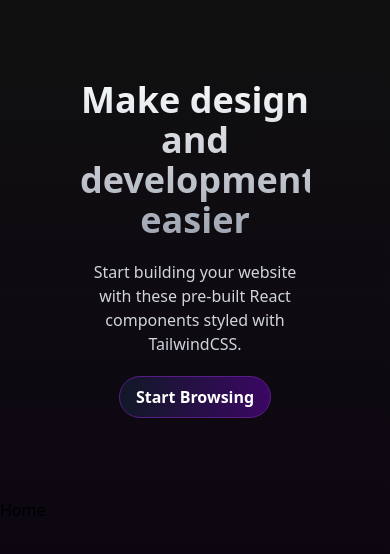
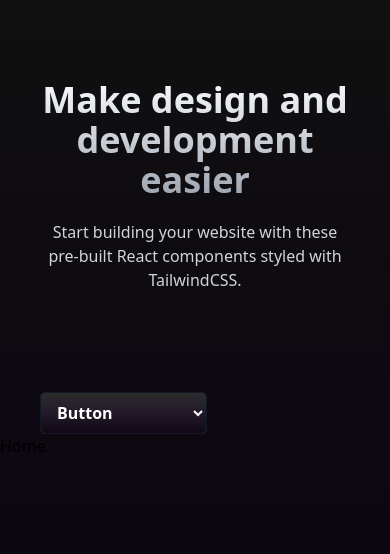
Before and after one commit to yoshilynfujitani/TailEssence, a React (Vite) app: page / in a window 390 px wide. Shown: the top 554 px of the page. Built offline with nearby package versions, Linux system fonts and the light colour scheme.

Commit message:
Added: Filter for component type

```diff
--- a/src/App.jsx
+++ b/src/App.jsx
@@ -1,11 +1,19 @@
+import { useState } from "react";
 import Header from "./Components/Header";
 import Home from "./Home";
+import Filter from "./Components/Filter";
 
 function App() {
+  const [currentItem, setCurrentItem] = useState();
+
+  const handleCurrentItem = (itemType) => {
+    setCurrentItem(itemType);
+  };
   return (
     <main className="h-screen w-screen overflow-clip bg-gradient-to-b from-bg-gradient1 to-bg-gradient2 ">
       <Header />
-      <Home />
+      <Filter handle={handleCurrentItem} />
+      <Home currentItem={currentItem} />
     </main>
   );
 }
--- /dev/null
+++ b/src/Components/Filter.jsx
@@ -0,0 +1,24 @@
+const Filter = ({ handle }) => {
+  const optionStyle = `bg-red-500 rounded-md`;
+  return (
+    <div className=" px-10 md:p-32 lg:p-48">
+      <select
+        onChange={(e) => handle(e.target.value)}
+        className="rounded-md py-2 px-3 bg-gradient-to-b from-[#2c2c2e] via-[#231A29] to-[#100814]  text-white border border-gray-900 font-semibold "
+      >
+        <option value="" disabled hidden>
+          Choose here
+        </option>
+        <option value="Button" className={optionStyle}>
+          Button
+        </option>
+        <option value="Nav">Navigation Bar</option>
+        <option value="Card" className="rounded-md">
+          Card
+        </option>
+      </select>
+    </div>
+  );
+};
+
+export default Filter;
--- a/src/Components/Header.jsx
+++ b/src/Components/Header.jsx
@@ -1,6 +1,6 @@
 const Header = () => {
   return (
-    <section className="text-center p-20 md:p-32 lg:p-48">
+    <section className="text-center px-10 py-20 md:p-32 lg:p-48">
       <h1 className="text-4xl font-bold bg-gradient-to-b from-slate-50 to-gray-400 bg-clip-text text-transparent md:text-6xl lg:leading-[80px]">
         Make design and development easier
       </h1>
@@ -8,9 +8,9 @@ const Header = () => {
         Start building your website with these pre-built React components styled
         with TailwindCSS.
       </p>
-      <button className="transition-all bg-gradient-to-r from-gray-900 to-purple-950  text-white rounded-full px-4 py-2 font-semibold border border-purple-900  active:border-slate-400">
+      {/* <button className="transition-all bg-gradient-to-r from-gray-900 to-purple-950  text-white rounded-full px-4 py-2 font-semibold border border-gray-600  active:border-slate-400">
         Start Browsing
-      </button>
+      </button> */}
     </section>
   );
 };
--- a/src/Home.jsx
+++ b/src/Home.jsx
@@ -1,5 +1,10 @@
-const Home = () => {
-  return <div className="">Home</div>;
+const Home = ({ currentItem }) => {
+  return (
+    <div className="">
+      Home
+      <h1 className="text-white">{currentItem}</h1>
+    </div>
+  );
 };
 
 export default Home;
```
